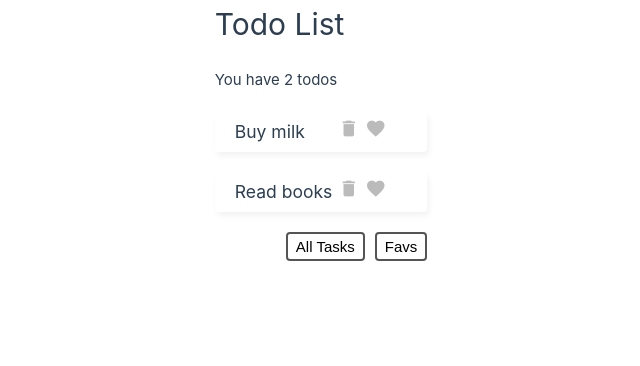
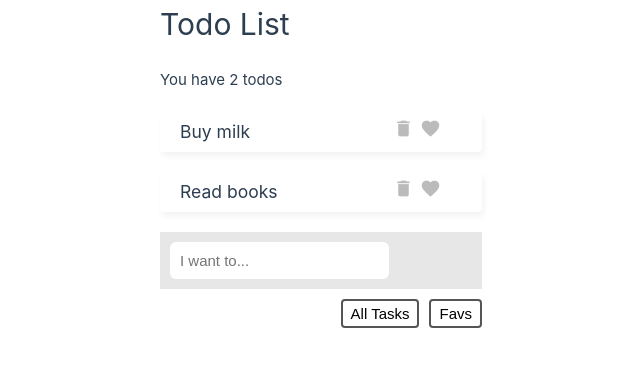
Before and after one commit to WeCodeApp/main-vue-pinia, a Vue app: page / in a window 1280 px wide. Shown: the top 366 px of the page, without its empty margins (319-959 px from the left). Built offline with nearby package versions, Linux system fonts and the light colour scheme.

Commit message:
Add create todo action

```diff
--- a/src/App.vue
+++ b/src/App.vue
@@ -1,6 +1,7 @@
 <script setup lang="ts">
 import { ref } from 'vue';
 import TodoDetails from './components/TodoDetails.vue';
+import TodoForm from './components/TodoForm.vue'
 import { useTodoStore } from './stores/TodoStore';
 
 const todoStore = useTodoStore()
@@ -23,7 +24,9 @@ const filter = ref('all')
       <TodoDetails :todo="todo"/>
     </div>
   </div>
-
+  <div class="new-task-form">
+    <TodoForm />
+  </div>
   <nav class="filter">
     <button @click="filter ='all'">All Tasks</button>
     <button @click="filter ='favs'">Favs</button>
--- /dev/null
+++ b/src/components/TodoForm.vue
@@ -0,0 +1,28 @@
+<template>
+    <form @submit.prevent="handleSubmit">
+        <input
+        type="text"
+        placeholder="I want to..."
+        v-model="newTask"
+        >
+    </form>
+</template>
+
+<script setup lang="ts">
+import { useTodoStore } from '@/stores/TodoStore';
+import { ref } from 'vue';
+
+const newTask = ref('')
+const todoStore = useTodoStore()
+
+const handleSubmit = () => {
+    if (newTask.value.length > 0) {
+        todoStore.addTodo({
+            title: newTask.value,
+            isFav: false,
+            id: Math.floor(Math.random() * 10000)
+        })
+        newTask.value = ''
+    }
+}
+</script>
--- a/src/stores/TodoStore.ts
+++ b/src/stores/TodoStore.ts
@@ -31,5 +31,10 @@ export const useTodoStore = defineStore('todoStore', {
         totalCount: (state: TodoStoreState) => {
             return state.todos.length
         }
+    },
+    actions: {
+        addTodo(todo: TodoItems) {
+            this.todos.push(todo)
+        }
     }
 })
```
